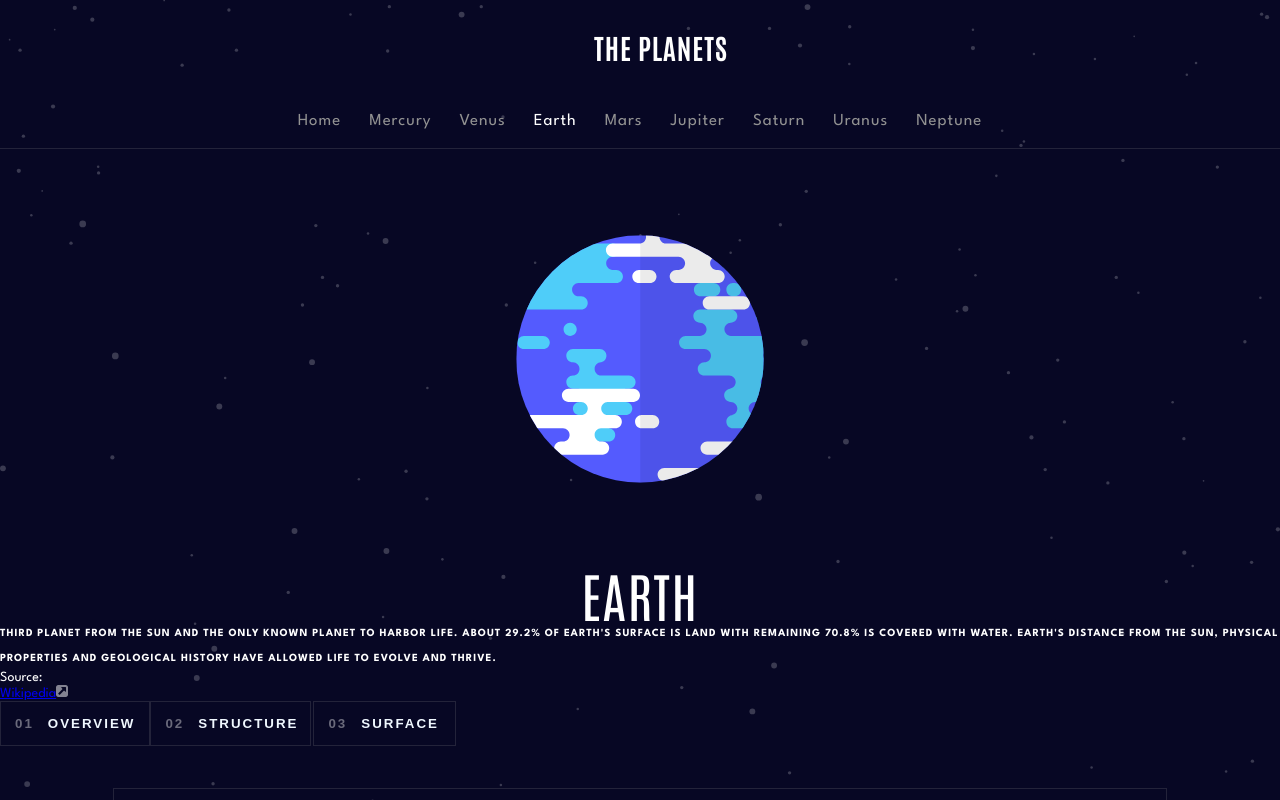
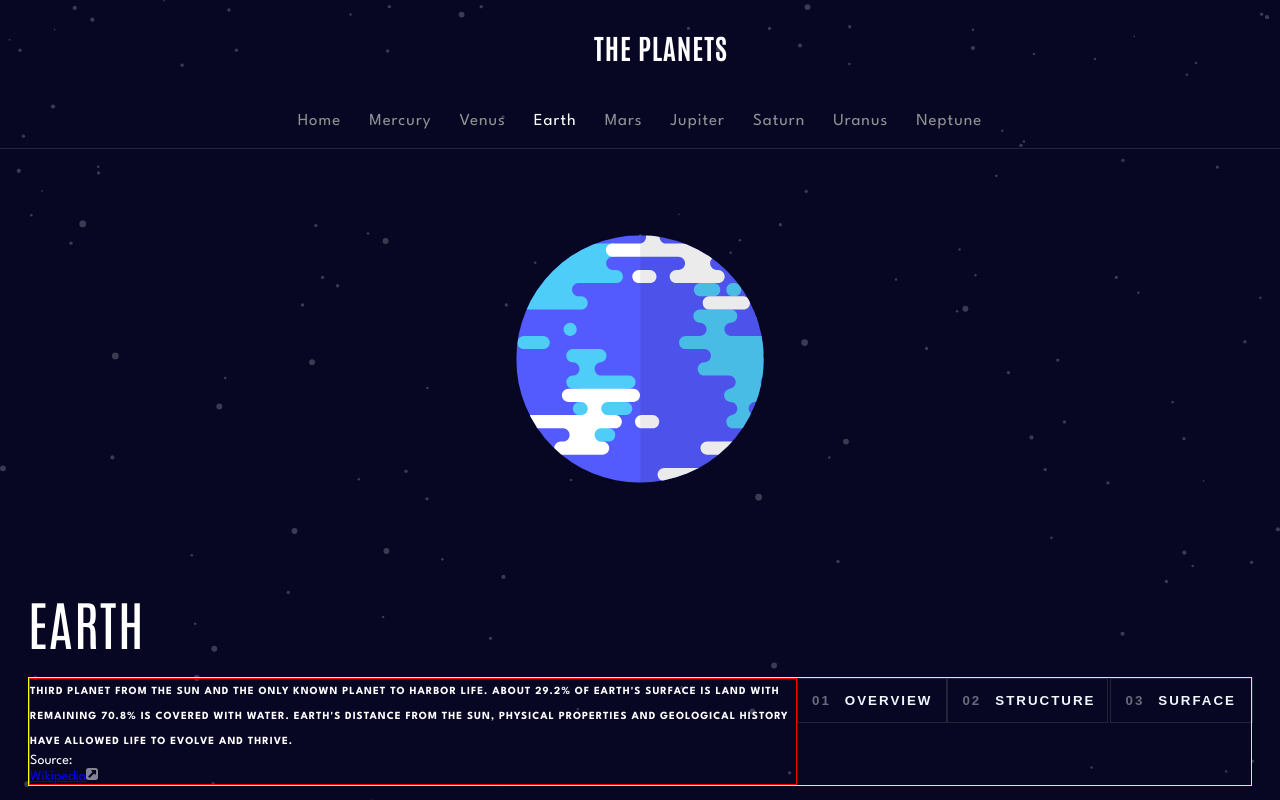
Before and after one commit to Beckibuzz93/Planet-Facts, a React (Vite) app: page /Earth in a window 1280 px wide. Built offline with nearby package versions, Linux system fonts and the light colour scheme.

Commit message:
change page main title for tablets to position left

```diff
--- a/src/components/PageMainStatement/index.css
+++ b/src/components/PageMainStatement/index.css
@@ -1,4 +1,4 @@
-@import url(../../css//colours.css);
+@import url(../../css/colours.css);
 
 @media only screen and (max-width: 760px) {
     .page-main-statement-container {
@@ -44,6 +44,9 @@
 }
 
 @media only screen and (min-width: 760px) and (max-width: 1300px) {
+    .page-main-statement-container {
+        bordeR: 1px solid red;
+    }
 
 
 }
--- a/src/components/PageMainTitle/index.css
+++ b/src/components/PageMainTitle/index.css
@@ -28,7 +28,8 @@
         line-height: 3.71rem;
         letter-spacing: 1.5px;
         text-transform: uppercase;
-        text-align: center;
+        text-align: left;
+        margin: 2rem;
     }
 }
 @media only screen and (min-width: 1300px) {
@@ -38,6 +39,7 @@
         line-height: 3.71rem;
         letter-spacing: 1.5px;
         text-transform: uppercase;
-        text-align: center;
+        text-align: left;
+        margin: 2rem;
     }
 }
--- /dev/null
+++ b/src/css/containers.css
@@ -0,0 +1,16 @@
+
+@media only screen and (max-width: 760px) {
+
+}
+
+@media only screen and (min-width: 760px) and (max-width: 1300px) {
+    .statement-and-button-container{
+        border: 1px solid yellow;
+        display: flex;
+        margin: 2rem;
+    }
+
+}
+@media only screen and (min-width: 1300px) {
+
+}
--- a/src/css/pageNav.css
+++ b/src/css/pageNav.css
@@ -31,6 +31,7 @@
 @media only screen and (min-width: 760px) and (max-width: 1300px) {
     .page-button-container {
         display: flex;
+
     }
     .page-nav {
         display: none;
--- a/src/index.css
+++ b/src/index.css
@@ -64,7 +64,6 @@ h5 {
   text-transform: uppercase;
 }
 
-
 .main-btn {
   width: 80%;
   background: transparent;
--- a/src/pages/Earth/index.jsx
+++ b/src/pages/Earth/index.jsx
@@ -15,12 +15,14 @@ const Earth = () => {
         <Components.PageMainImage pageMainImage='page-main-image earth-img' mainImg={PlanetEarth} altImg='Earth illustration'/>
         <Components.PageMainTitle pageMainTitle='Earth'/>
 
-        <Components.PageMainStatement pageMainStatement={sentence} wikiLink='https://en.wikipedia.org/wiki/Earth'/>
+        <div className='statement-and-button-container'>
+          <Components.PageMainStatement pageMainStatement={sentence} wikiLink='https://en.wikipedia.org/wiki/Earth'/>
 
-        <div className='page-button-container'>
-          <NavLink to='/Earth'><Buttons.EarthBtn num='01' buttonName='Overview' /></NavLink>
-          <NavLink to='/EarthStructure'><Buttons.EarthBtn num='02' buttonName='Structure' /></NavLink>
-          <NavLink to='/EarthSurface'><Buttons.EarthBtn num='03' buttonName='Surface' /></NavLink>
+          <div className='page-button-container'>
+            <NavLink to='/Earth'><Buttons.EarthBtn num='01' buttonName='Overview' /></NavLink>
+            <NavLink to='/EarthStructure'><Buttons.EarthBtn num='02' buttonName='Structure' /></NavLink>
+            <NavLink to='/EarthSurface'><Buttons.EarthBtn num='03' buttonName='Surface' /></NavLink>
+          </div>
         </div>
 
         <Components.PageMainInfo rotationTime='0.99 days' revolutionTime='365.26 days' radius='6,371 km' avgTemp='16°C'/>
--- a/src/pages/Earth/style.css
+++ b/src/pages/Earth/style.css
@@ -0,0 +1 @@
+@import url(../../css/containers.css);
--- a/src/pages/Mercury/index.jsx
+++ b/src/pages/Mercury/index.jsx
@@ -7,6 +7,8 @@ import * as PageNavs from '../../components/PageNavs'
 
 import PlanetMercury from '../../assets/planet-mercury.svg';
 
+import './style.css'
+
 const Mercury = (props) => {
   const sentence = `Mercury is the smallest planet in the Solar System and the closest to the Sun. Its orbit around the Sun takes 87.97 Earth days, the shortest of all the Sun's planets. Mercury is one of four terrestrial planets in the Solar System, and is a rocky body like Earth.`
   return (
@@ -15,12 +17,14 @@ const Mercury = (props) => {
         <Components.PageMainImage pageMainImage='page-main-image mercury-img' mainImg={PlanetMercury} altImg='Mercury illustration'/>
         <Components.PageMainTitle pageMainTitle='Mercury' />
 
-        <Components.PageMainStatement pageMainStatement={sentence} wikiLink='https://en.wikipedia.org/wiki/Mercury_(planet)'/>
+        <div className='statement-and-button-container'>
+          <Components.PageMainStatement pageMainStatement={sentence} wikiLink='https://en.wikipedia.org/wiki/Mercury_(planet)'/>
 
-        <div className='page-button-container'>
-          <NavLink to="/Mercury"><Buttons.MercuryBtn num='01' buttonName='Overview' /></NavLink>
-          <NavLink to="/MercuryStructure"><Buttons.MercuryBtn num='02' buttonName='Structure' /></NavLink>
-          <NavLink to="/MercurySurface"><Buttons.MercuryBtn num='03' buttonName='Surface' /></NavLink>
+          <div className='page-button-container'>
+            <NavLink to="/Mercury"><Buttons.MercuryBtn num='01' buttonName='Overview' /></NavLink>
+            <NavLink to="/MercuryStructure"><Buttons.MercuryBtn num='02' buttonName='Structure' /></NavLink>
+            <NavLink to="/MercurySurface"><Buttons.MercuryBtn num='03' buttonName='Surface' /></NavLink>
+          </div>
         </div>
 
         <Components.PageMainInfo rotationTime='58.6 days' revolutionTime='87.97 days' radius='2,439.7 km' avgTemp='430°C'/>
--- a/src/pages/Mercury/style.css
+++ b/src/pages/Mercury/style.css
@@ -0,0 +1 @@
+@import url(../../css/containers.css);
```
